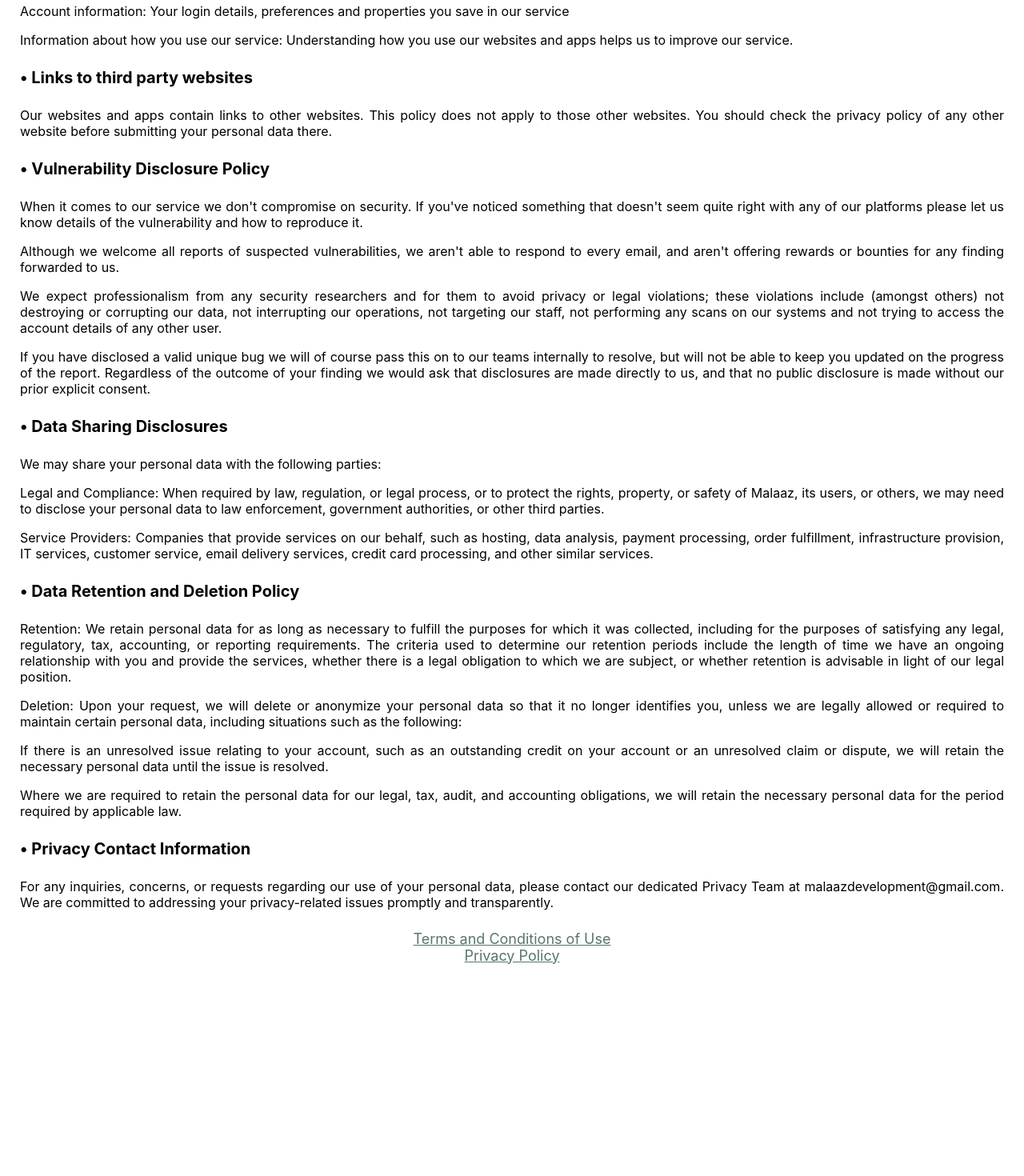
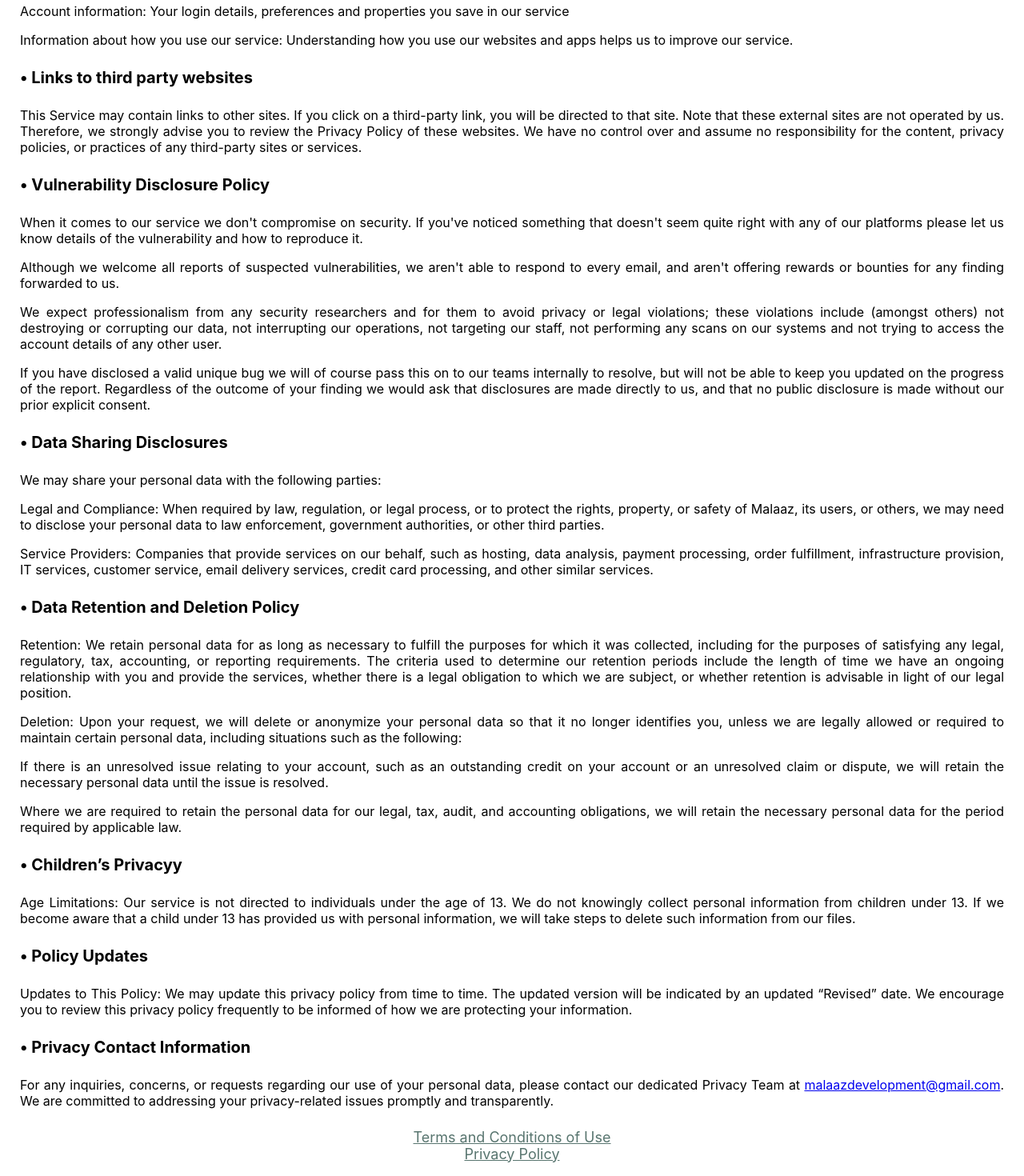
Before and after one commit to MalaazDev/malaaz-website, a React (Create React App) app: page /PrivacyPolicy in a window 1280 px wide. Shown: the part 720-2190 px from the top of the page at 80% size. Before the commit the page ends 1950 px from the top, so only its background shows below. Built offline with nearby package versions, Linux system fonts and the light colour scheme.

Commit message:
Update PrivacyPolicy.js

```diff
--- a/src/pages/PrivacyPolicy.js
+++ b/src/pages/PrivacyPolicy.js
@@ -22,7 +22,7 @@ const PrivacyPolicy = () => {
             <p className="Indented-paragraph">Information about how you use our service: Understanding how you use our websites and apps helps us to improve our service.</p>
 
             <h2 className="Sub-Title">Links to third party websites</h2>
-                    <p className="Indented-paragraph">Our websites and apps contain links to other websites. This policy does not apply to those other websites. You should check the privacy policy of any other website before submitting your personal data there.</p>
+            <p className="Indented-paragraph">This Service may contain links to other sites. If you click on a third-party link, you will be directed to that site. Note that these external sites are not operated by us. Therefore, we strongly advise you to review the Privacy Policy of these websites. We have no control over and assume no responsibility for the content, privacy policies, or practices of any third-party sites or services.</p>
 
             <h2 className="Sub-Title">Vulnerability Disclosure Policy</h2>
             <p className="Indented-paragraph">When it comes to our service we don't compromise on security. If you've noticed something that doesn't seem quite right with any of our platforms please let us know details of the vulnerability and how to reproduce it.</p>
@@ -42,8 +42,14 @@ const PrivacyPolicy = () => {
             <p className="Indented-paragraph">If there is an unresolved issue relating to your account, such as an outstanding credit on your account or an unresolved claim or dispute, we will retain the necessary personal data until the issue is resolved.</p>
             <p className="Indented-paragraph">Where we are required to retain the personal data for our legal, tax, audit, and accounting obligations, we will retain the necessary personal data for the period required by applicable law.</p>
 
+            <h2 className="Sub-Title">Children’s Privacyy</h2>
+            <p className="Indented-paragraph">Age Limitations: Our service is not directed to individuals under the age of 13. We do not knowingly collect personal information from children under 13. If we become aware that a child under 13 has provided us with personal information, we will take steps to delete such information from our files.</p>
+
+            <h2 className="Sub-Title">Policy Updates</h2>
+            <p className="Indented-paragraph">Updates to This Policy: We may update this privacy policy from time to time. The updated version will be indicated by an updated “Revised” date. We encourage you to review this privacy policy frequently to be informed of how we are protecting your information.</p>
+
             <h2 className="Sub-Title">Privacy Contact Information</h2>
-                    <p className="Indented-paragraph">For any inquiries, concerns, or requests regarding our use of your personal data, please contact our dedicated Privacy Team at malaazdevelopment@gmail.com. We are committed to addressing your privacy-related issues promptly and transparently.</p>
+            <p className="Indented-paragraph">For any inquiries, concerns, or requests regarding our use of your personal data, please contact our dedicated Privacy Team at <a href="mailto:malaazdevelopment@gmail.com">malaazdevelopment@gmail.com</a>. We are committed to addressing your privacy-related issues promptly and transparently.</p>
 
         </div>
     );
```
Lines whose indentation alone changed are shown as unchanged.
